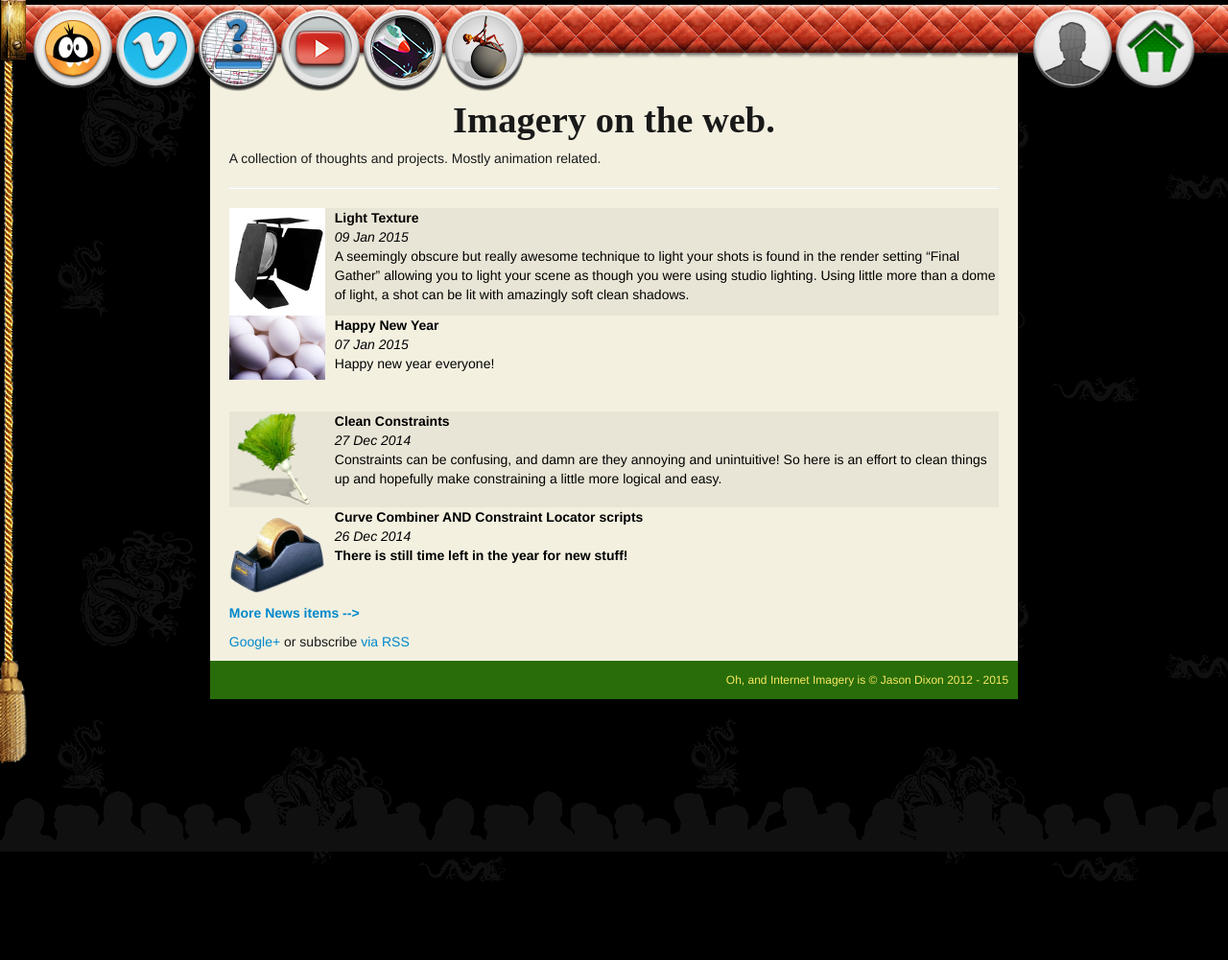
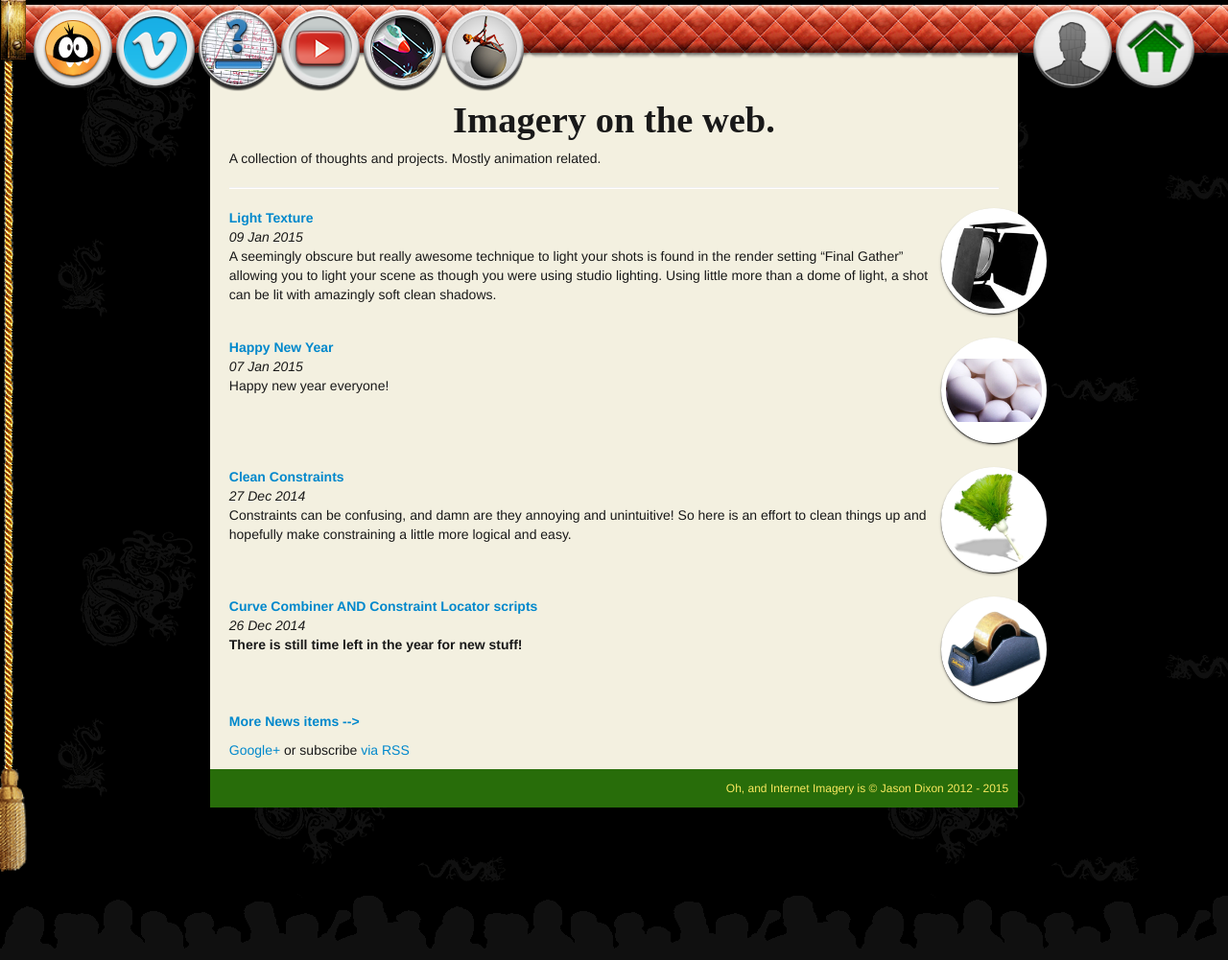
Before and after one commit to internetimagery/internetimagery.github.io, a Jekyll site: the page built from index.html, in a window 1280 px wide. Shown: the whole page at 96% size. Built offline with Jekyll 4.4.1, drawn with Linux system fonts in a browser that asks for light colours; some web fonts are replaced.

Commit message:
fancy blog listing and vertically aligned images

```diff
--- a/_includes/blog_single.html
+++ b/_includes/blog_single.html
@@ -1,10 +1,15 @@
-<a class="blog-post {% cycle 'dark', 'light' %}" href="{{ post.url }}">
-	<div class="image">
+<div class="blog-post">
+	<div class="image-container">
+		<a href="{{ post.url }}">
 			<img src="{{ post.thumb }}">
+		</a>
 	</div>
+	<div class="text">
 		<div class="title">
 			<strong>
+				<a href="{{ post.url }}">
 					{{ post.title }}
+				</a>
 			</strong>
 		</div>
 		<div class="date">
@@ -12,4 +17,5 @@
 		</div>
 		<div class="excerpt">{{ post.excerpt }}
 		</div>
-</a>
+	</div>
+</div>
--- a/css/common.sass
+++ b/css/common.sass
@@ -10,6 +10,7 @@ $green: #286d0a
 $light-green: #cfeb8d
 $cream: #f3f0e0
 $yellow: #f8e85f
+$white: white
 
 
 // ELEMENTS
@@ -233,37 +234,39 @@ pre
 	display: inline-block
 
 // BLOG LISTINGS
-a.blog-post
-	clear: left
-	overflow: hidden
-	font-style: normal
-	color: black
+.blog-post
 	position: relative
-	display: block
-	min-height: 100px
-	-webkit-transition: background 0.5s ease
-	-o-transition: background 0.5s ease
-	transition: background 0.5s ease
-	&:hover
-		text-decoration: none
+	min-height: 120px
+	margin-top: 15px
+	.image-container
+		height: 100px
+		width: 100px
+		border-radius: 100px
+		overflow: hidden
+		background: $white
+		position: absolute
+		border: 5px solid $white
+		box-shadow: 0px 1px 1px rgba(0,0,0,0.8), 0px 2px 3px rgba(0,0,0,0.3)
+		top: 0px
+		right: -50px
+		// ALIGN VERTICALLY
+		text-align: center
+		font: 0/0 a
+		&:before
+			content: ' '
+			display: inline-block
+			vertical-align: middle
+			height: 100%
+		img
+			vertical-align: middle
+			display: inline-block
 
-.blog-post
-	&>.image, &>.go
-		float: left
-		margin-right: 10px
-		width: 100px
-	&>.text
-		margin-top: 10px
-
-.blog-post.light
-	background: $cream
-	&:hover
-		background: #fffcea
-
-.blog-post.dark
-	background: #e9e5d6
-	&:hover
-		@extend .blog-post.light:hover
+	.text
+		position: absolute
+		left: 0px
+		right: 70px
+		.date
+			font-style: italic
 
 .post-meta
 	font-style: italic
```
Lines whose indentation alone changed are shown as unchanged.
